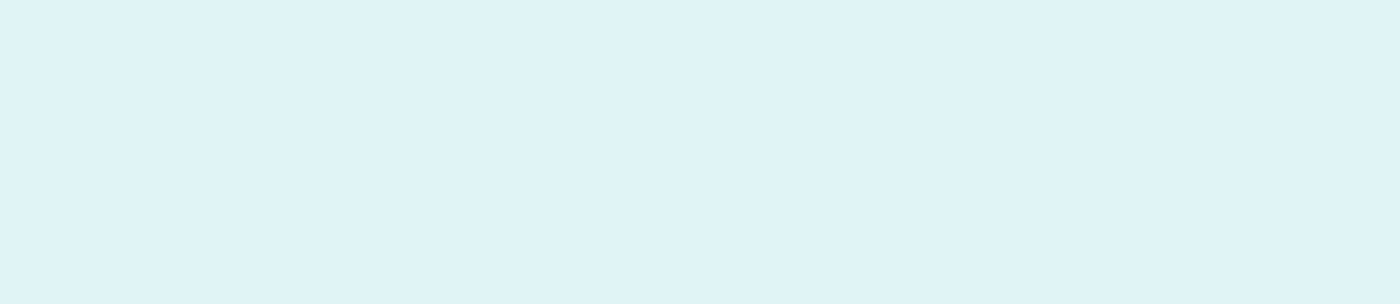
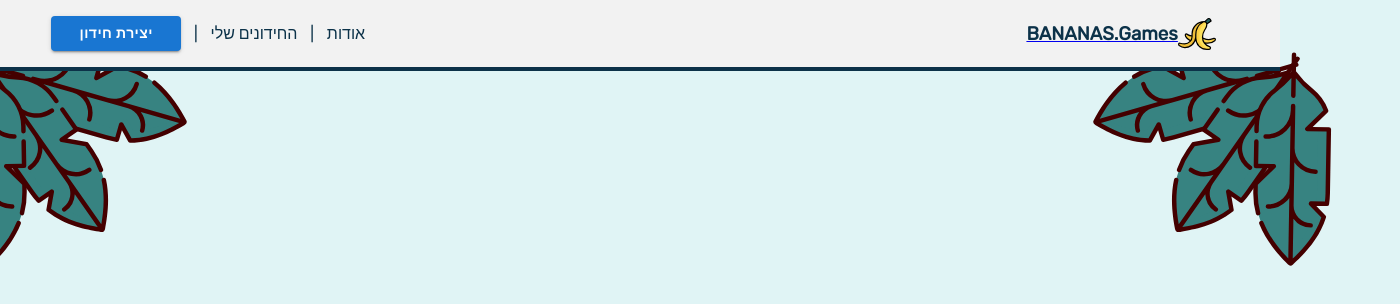
Before and after one commit to ZivFisher/TriviaGame, a React (Create React App) app in the folder client/: page / in a window 1280 px wide. Before the commit this address had no page. Shown: the top 304 px of the page, 1400 px wide, since content can reach past the window. Built offline with nearby package versions, Linux system fonts and the light colour scheme; the HTML template or start-up script is replaced by a standard one.

Commit message:
imported Main component to app.tsx. idk why the pull didnt do it itself

```diff
--- a/client/src/App.tsx
+++ b/client/src/App.tsx
@@ -2,17 +2,17 @@
 import { Route, Routes } from 'react-router-dom';
 import { CreateQuiz } from './pages/CreateQuiz';
 import './App.scss';
-import { HomePage } from './pages/home-page/HomePage';
+import { Main } from './pages/main/Main';
 
 
 function App() {
   return (
     <div className="App">
       <Routes>
-        {/* <Route path='/' element={< Main /> }>
+        <Route path='/' element={< Main /> }>
 
         <Route path='/create-quiz' element={<CreateQuiz />}></Route>
-    </Route> */}
+    </Route>
       </Routes>
     </div>
   );
```
